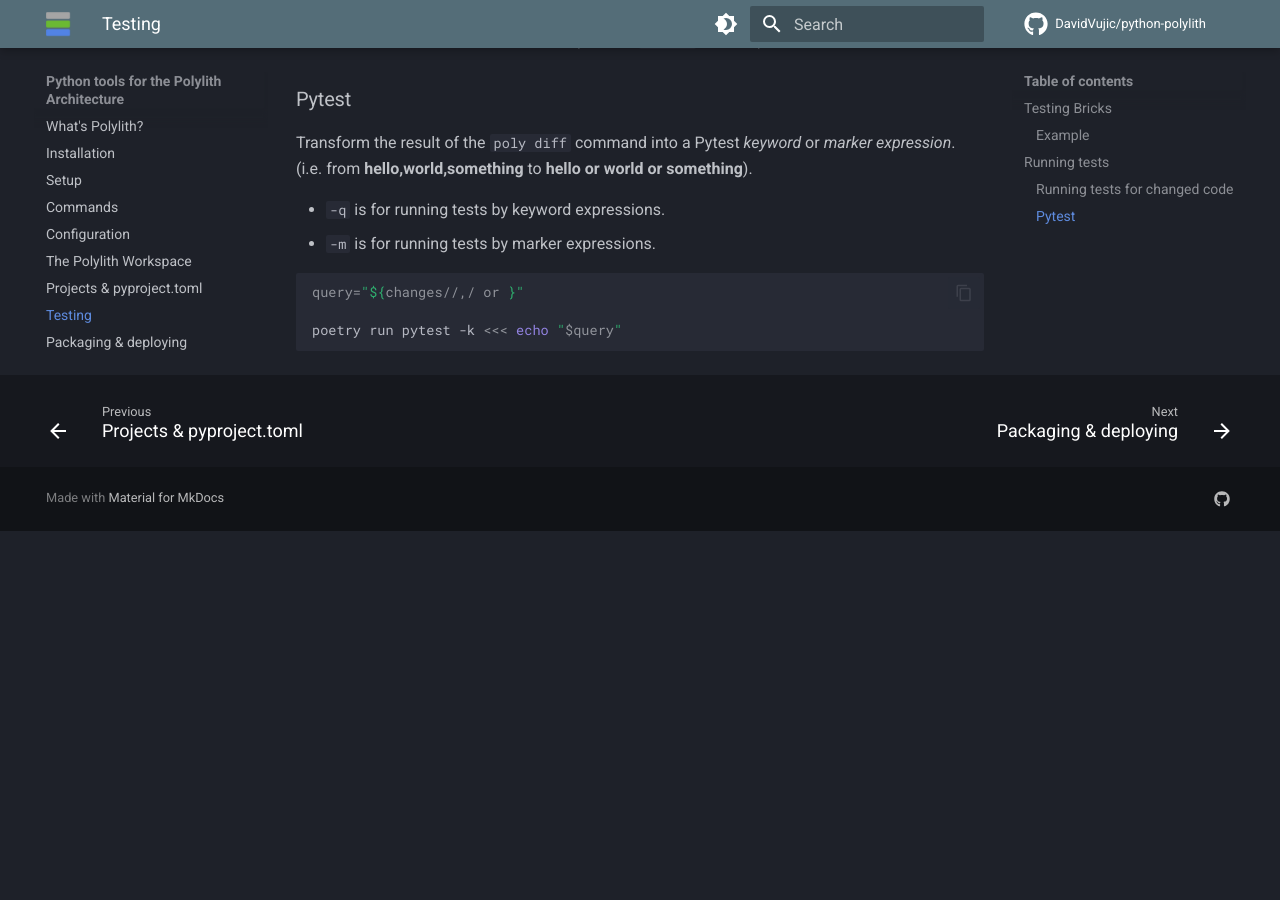
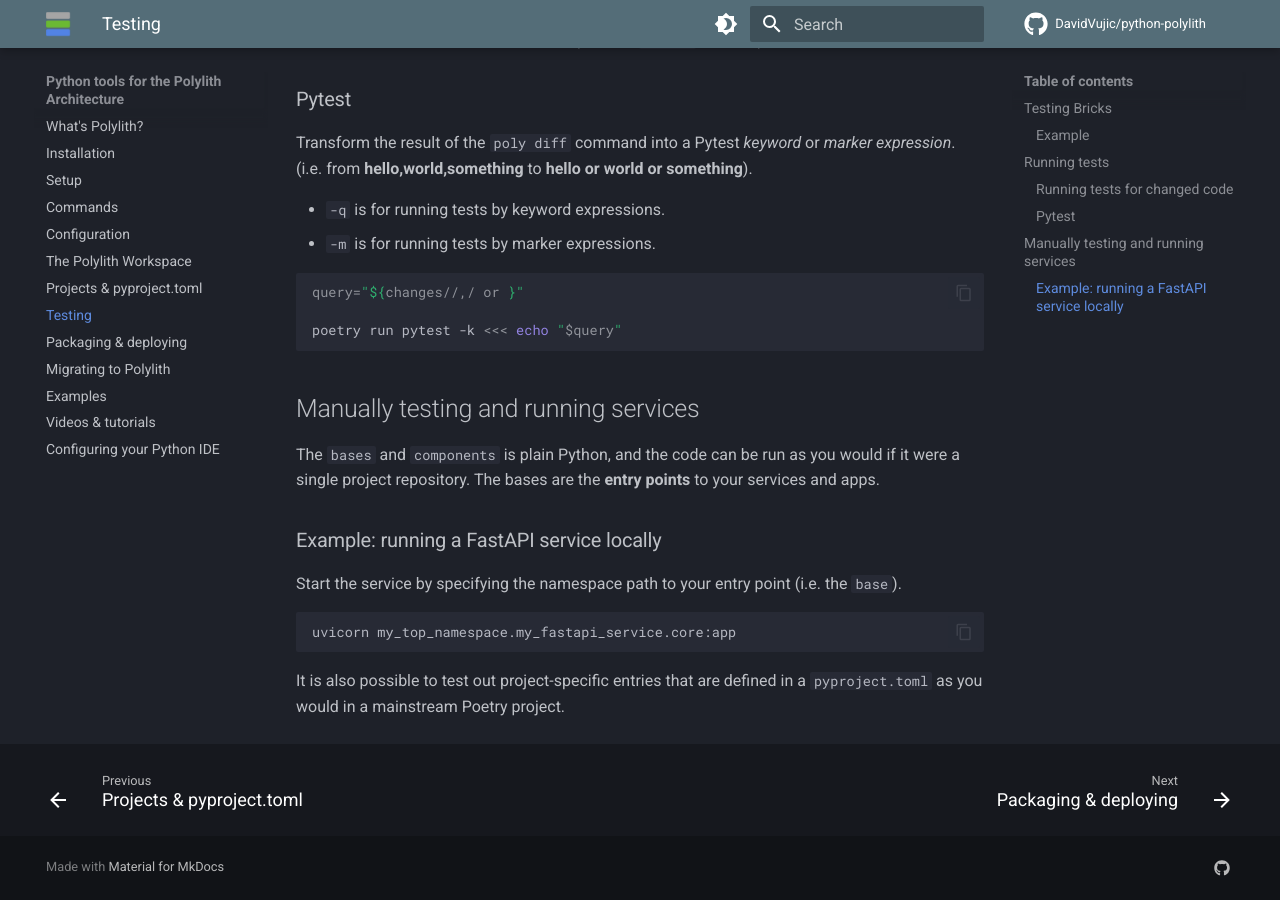
Before and after one commit to DavidVujic/python-polylith-docs, an MkDocs documentation site: the page built from docs/testing.md, in a window 1280 px wide and 900 px high, scrolled down 1404 px. Built offline with MkDocs 1.6.1 and Material for MkDocs 9.7.7, drawn with Linux system fonts in a browser that asks for light colours; comment, search, counter and statistics services are not loaded; before the commit the page ends 1935 px from its top, so only the background shows below that.

Commit message:
docs: add info about manually testing and running services

````diff
--- a/docs/testing.md
+++ b/docs/testing.md
@@ -64,3 +64,17 @@
 
 poetry run pytest -k <<< echo "$query"
 ```
+
+## Manually testing and running services
+The `bases` and `components` is plain Python,
+and the code can be run as you would if it were a single project repository.
+The bases are the __entry points__ to your services and apps.
+
+### Example: running a FastAPI service locally
+Start the service by specifying the namespace path to your entry point (i.e. the `base`).
+``` bash
+uvicorn my_top_namespace.my_fastapi_service.core:app
+```
+
+It is also possible to test out project-specific
+entries that are defined in a `pyproject.toml` as you would in a mainstream Poetry project.
````
